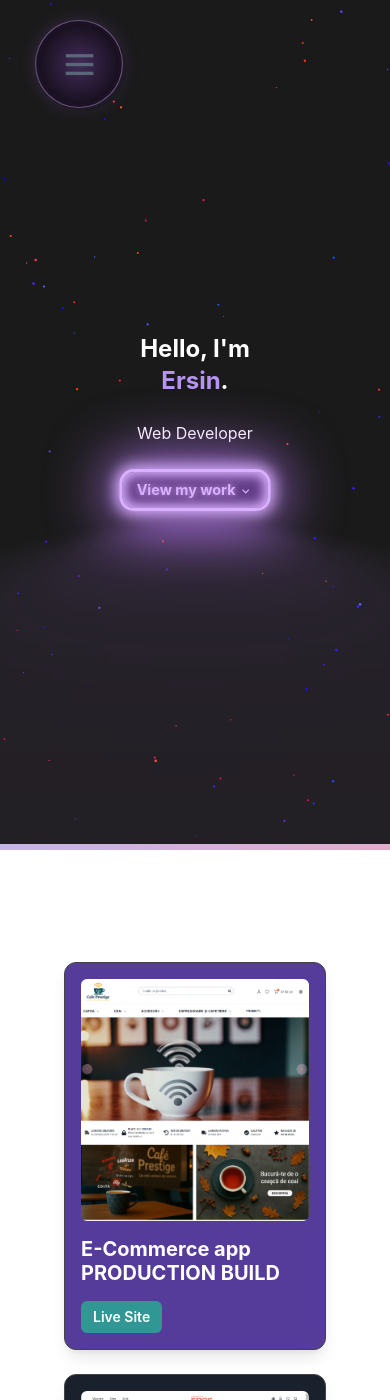
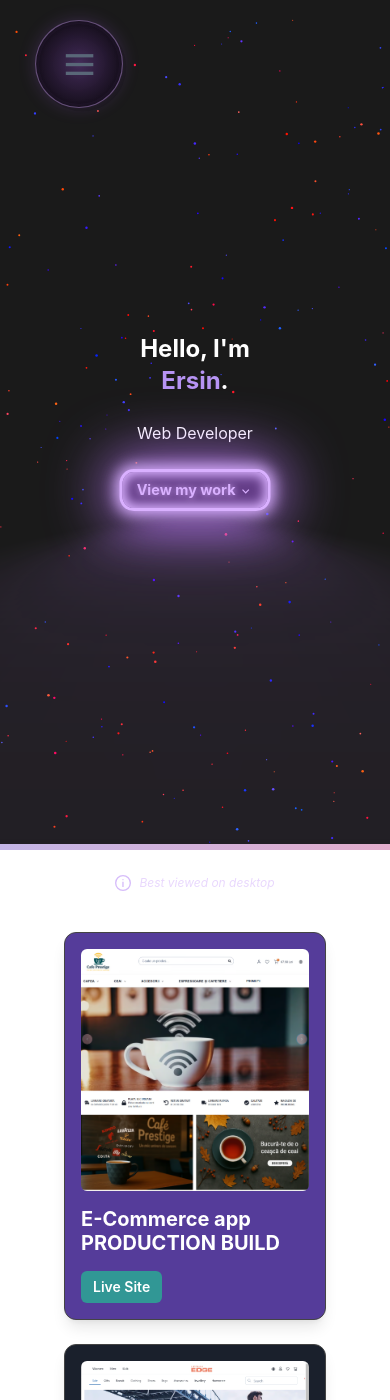
Before and after one commit to alyersin/ersin.site, a Next.js app: page / in a window 390 px wide. Shown: the top 1400 px of the page. Built offline with nearby package versions, Linux system fonts and the light colour scheme.

Commit message:
04/07 1109

```diff
--- a/src/app/page.js
+++ b/src/app/page.js
@@ -156,11 +156,34 @@ export default function Home() {
           ref={mobileWorkRef}
           width="100%"
           display="flex"
+          flexDirection="column"
           alignItems="center"
           justifyContent="center"
           px={8}
-          py={20}
+          pt={4}
+          pb={8}
         >
+          <Box
+            display="flex"
+            alignItems="center"
+            justifyContent="center"
+            bg="whiteAlpha.200"
+            borderRadius="md"
+            px={4}
+            py={2}
+            width="fit-content"
+            mx="auto"
+          >
+            <Box
+              as={require("@chakra-ui/icons").InfoOutlineIcon}
+              color="purple.200"
+              // boxSize={5}
+              mr={2}
+            />
+            <Text color="purple.100" fontStyle="italic" fontSize="xs">
+              Best viewed on desktop
+            </Text>
+          </Box>
           <VStack spacing={8} position="relative" zIndex={2} width="100%">
             <SimpleGrid columns={[1, 2, 3]} spacing={6} p={8}>
               <Card
--- a/src/components/ui/AccordionCards.jsx
+++ b/src/components/ui/AccordionCards.jsx
@@ -203,12 +203,12 @@ export default function AccordionCards() {
           isOpen={activeCard === card.id}
           placement="top"
           hasArrow
-          bg="rgba(15, 23, 42, 0.85)" // dark background with opacity
-          color="#00e0ff" // neon blue text
+          bg="rgba(15, 23, 42, 0.85)"
+          color="#00e0ff"
           border="1px solid #00e0ff"
           borderRadius="md"
-          boxShadow="0 0 12px rgba(0, 224, 255, 0.6)" // glowing effect with transparency
-          backdropFilter="blur(4px)" // subtle glass effect
+          boxShadow="0 0 12px rgba(0, 224, 255, 0.6)"
+          backdropFilter="blur(4px)"
           sx={{
             animation:
               activeCard === card.id
--- a/src/components/ui/Effects/ConnectingDots.jsx
+++ b/src/components/ui/Effects/ConnectingDots.jsx
@@ -19,8 +19,10 @@ export default function ConnectingDots() {
     const revealRadius = 300;
     const maxDotDistance = 150;
 
-    const getDotCount = () =>
-      Math.floor((window.innerWidth * window.innerHeight) / 4000);
+    const getDotCount = () => {
+      const count = Math.floor((window.innerWidth * window.innerHeight) / 8000);
+      return Math.max(200, Math.min(count, 3000));
+    };
 
     const getRandomColor = () => {
       const lightRed = `rgba(255, ${Math.floor(
@@ -74,7 +76,7 @@ export default function ConnectingDots() {
         ctx.arc(dot.x, dot.y, dot.radius, 0, Math.PI * 2);
         ctx.fillStyle = dot.color;
         ctx.fill();
-        ctx.globalAlpha = 1; // reset
+        ctx.globalAlpha = 1;
       });
 
       if (mouse.x !== null && mouse.y !== null) {
--- a/src/data/projects.json
+++ b/src/data/projects.json
@@ -25,11 +25,11 @@
   },
   {
     "id": 4,
-    "title": "TECH-BLOG - DESIGN ONLY",
-    "frontImage": "/assets/projects/techblog.avif",
+    "title": "MCS-Workload platform",
+    "frontImage": "/assets/projects/mcs-workload.png",
     "backImage": "/assets/projects/backImage-2.avif",
-    "frontHref": "https://tech-blog-alpha-fawn.vercel.app/",
-    "backHref": "https://github.com/alyersin/TechBlog-NextJS.git"
+    "frontHref": "https://mcs-workload.vercel.app/",
+    "backHref": "https://github.com/alyersin/MCS-Workload.git"
   },
   {
     "id": 5,
@@ -42,11 +42,11 @@
 
   {
     "id": 7,
-    "title": "Coming Soon",
-    "frontImage": "/assets/projects/frontImage-1.jpg",
-    "backImage": "/assets/projects/backImage-5.avif",
-    "frontHref": "",
-    "backHref": ""
+    "title": "TECH-BLOG - DESIGN ONLY",
+    "frontImage": "/assets/projects/techblog.avif",
+    "backImage": "/assets/projects/backImage-2.avif",
+    "frontHref": "https://tech-blog-alpha-fawn.vercel.app/",
+    "backHref": "https://github.com/alyersin/TechBlog-NextJS.git"
   },
   {
     "id": 8,
```
Also changed, not shown: public/assets/projects/mcs-workload.png (added).
